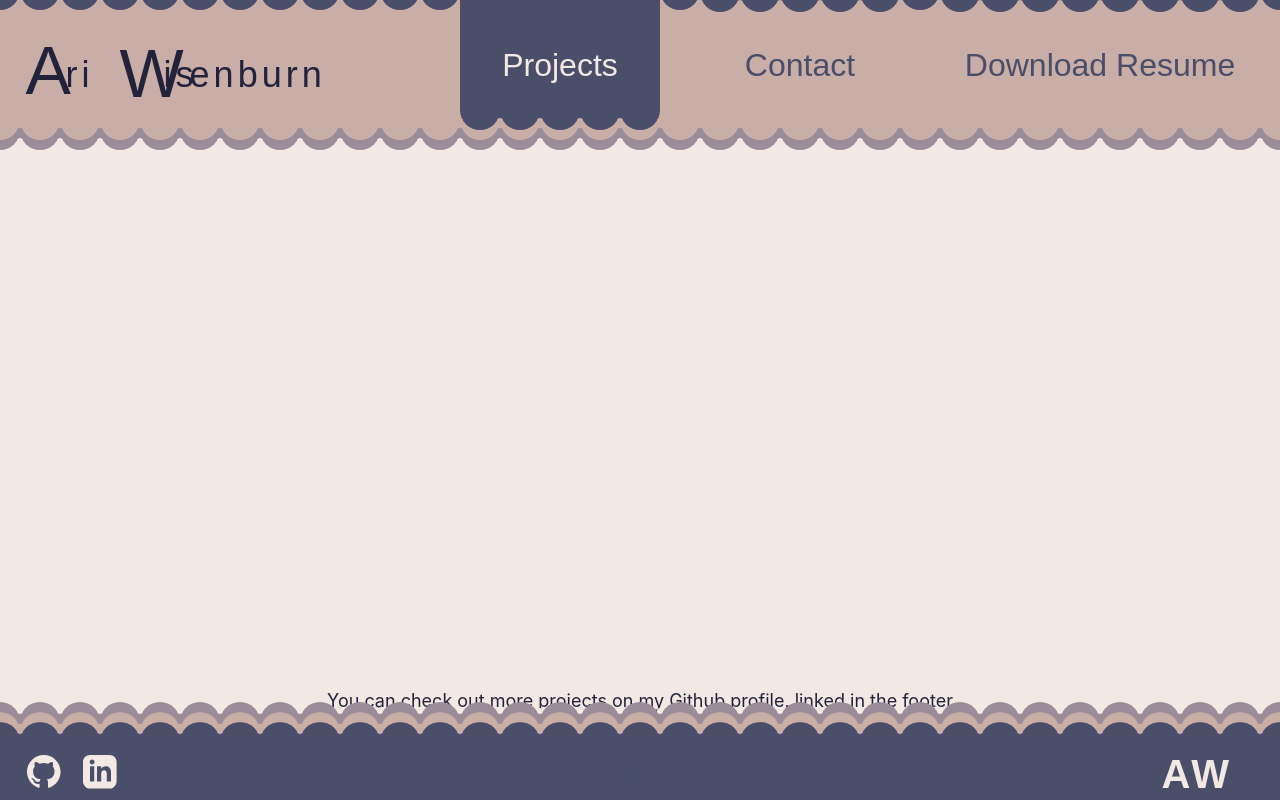
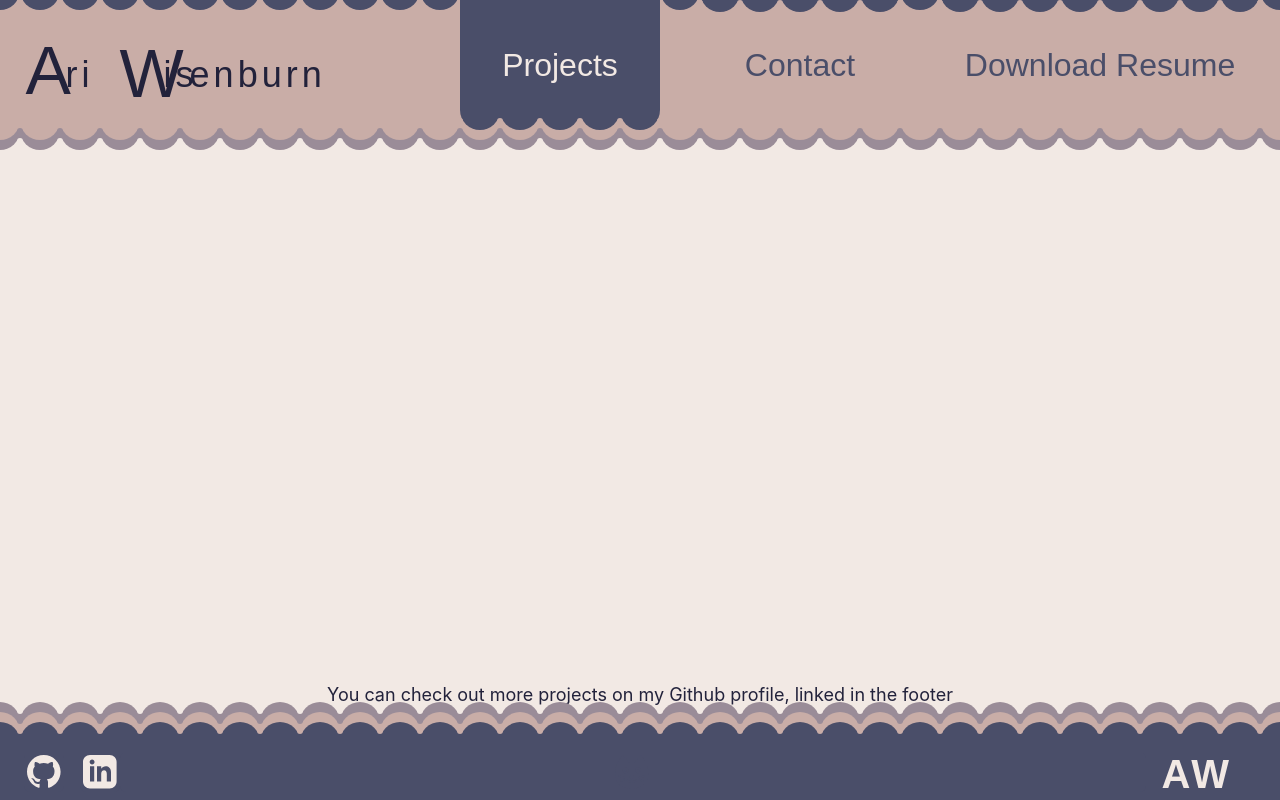
Before and after one commit to arinotsorry/arinotsorry.github.io, a React (Create React App) app: page /projects in a window 1280 px wide. Built offline with nearby package versions, Linux system fonts and the light colour scheme; a web font is replaced by a local one.

Commit message:
beautify(page): Github sentence on Projects page no longer cut off

```diff
--- a/src/Projects/Projects.tsx
+++ b/src/Projects/Projects.tsx
@@ -466,9 +466,9 @@ export default function Projects() {
 
   return (
     <VStack
-      pt='32px'
+      pt={['16px', '16px', '0px']}
       pb='8px'
-      h='100%'
+      h='calc(100% + 20px)'
       minH={['1080px', '1080px', '512px']}
     >
       {gridDisplay ?
@@ -492,6 +492,12 @@ export default function Projects() {
         fontSize={18}
         textAlign='center'
         p='4px'
+        pt='0px'
+        mt='10px'
+        mb='10px'
+        position='relative'
+        top={['0px', '0px', '-16px']}
+        h='32px'
       >
         <Text>
           You can check out more projects on my Github profile, linked in the footer
```
